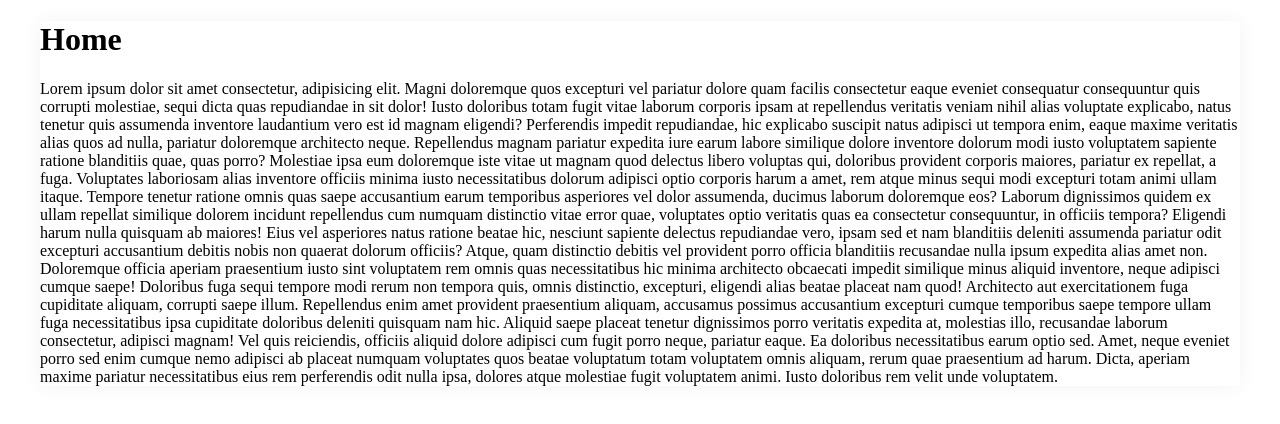
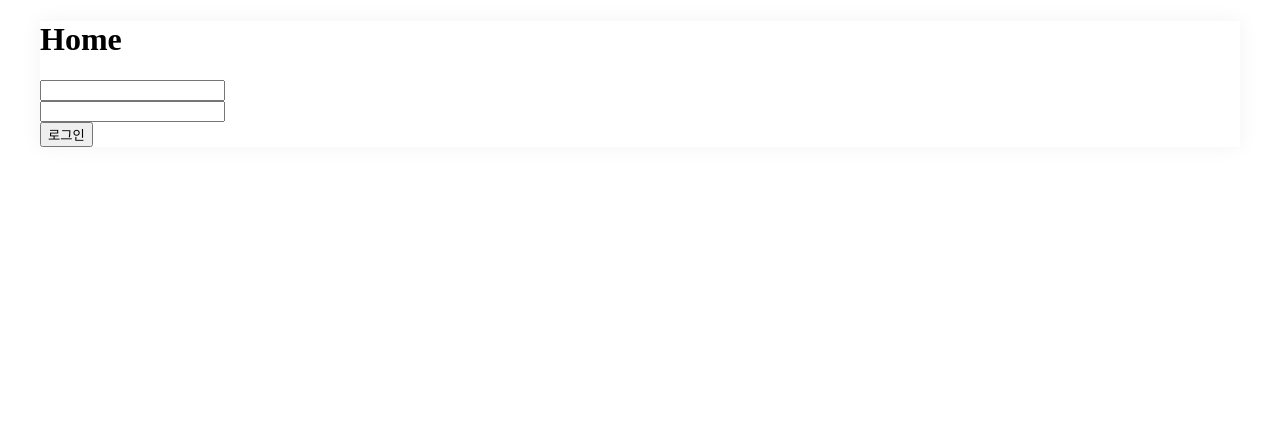
Before and after one commit to hjhj97/vue-nest-crud, a Vue app in the folder frontend/: page / in a window 1280 px wide. Shown: the top 424 px of the page. Built offline with nearby package versions, Linux system fonts and the light colour scheme.

Commit message:
FE : 로그인 기능 추가

```diff
--- a/frontend/src/views/Home.vue
+++ b/frontend/src/views/Home.vue
@@ -1,57 +1,44 @@
 <template>
 	<div>
 		<h1>Home</h1>
-		<p>
-			Lorem ipsum dolor sit amet consectetur, adipisicing elit. Magni doloremque quos excepturi vel
-			pariatur dolore quam facilis consectetur eaque eveniet consequatur consequuntur quis corrupti
-			molestiae, sequi dicta quas repudiandae in sit dolor! Iusto doloribus totam fugit vitae
-			laborum corporis ipsam at repellendus veritatis veniam nihil alias voluptate explicabo, natus
-			tenetur quis assumenda inventore laudantium vero est id magnam eligendi? Perferendis impedit
-			repudiandae, hic explicabo suscipit natus adipisci ut tempora enim, eaque maxime veritatis
-			alias quos ad nulla, pariatur doloremque architecto neque. Repellendus magnam pariatur
-			expedita iure earum labore similique dolore inventore dolorum modi iusto voluptatem sapiente
-			ratione blanditiis quae, quas porro? Molestiae ipsa eum doloremque iste vitae ut magnam quod
-			delectus libero voluptas qui, doloribus provident corporis maiores, pariatur ex repellat, a
-			fuga. Voluptates laboriosam alias inventore officiis minima iusto necessitatibus dolorum
-			adipisci optio corporis harum a amet, rem atque minus sequi modi excepturi totam animi ullam
-			itaque. Tempore tenetur ratione omnis quas saepe accusantium earum temporibus asperiores vel
-			dolor assumenda, ducimus laborum doloremque eos? Laborum dignissimos quidem ex ullam repellat
-			similique dolorem incidunt repellendus cum numquam distinctio vitae error quae, voluptates
-			optio veritatis quas ea consectetur consequuntur, in officiis tempora? Eligendi harum nulla
-			quisquam ab maiores! Eius vel asperiores natus ratione beatae hic, nesciunt sapiente delectus
-			repudiandae vero, ipsam sed et nam blanditiis deleniti assumenda pariatur odit excepturi
-			accusantium debitis nobis non quaerat dolorum officiis? Atque, quam distinctio debitis vel
-			provident porro officia blanditiis recusandae nulla ipsum expedita alias amet non. Doloremque
-			officia aperiam praesentium iusto sint voluptatem rem omnis quas necessitatibus hic minima
-			architecto obcaecati impedit similique minus aliquid inventore, neque adipisci cumque saepe!
-			Doloribus fuga sequi tempore modi rerum non tempora quis, omnis distinctio, excepturi,
-			eligendi alias beatae placeat nam quod! Architecto aut exercitationem fuga cupiditate aliquam,
-			corrupti saepe illum. Repellendus enim amet provident praesentium aliquam, accusamus possimus
-			accusantium excepturi cumque temporibus saepe tempore ullam fuga necessitatibus ipsa
-			cupiditate doloribus deleniti quisquam nam hic. Aliquid saepe placeat tenetur dignissimos
-			porro veritatis expedita at, molestias illo, recusandae laborum consectetur, adipisci magnam!
-			Vel quis reiciendis, officiis aliquid dolore adipisci cum fugit porro neque, pariatur eaque.
-			Ea doloribus necessitatibus earum optio sed. Amet, neque eveniet porro sed enim cumque nemo
-			adipisci ab placeat numquam voluptates quos beatae voluptatum totam voluptatem omnis aliquam,
-			rerum quae praesentium ad harum. Dicta, aperiam maxime pariatur necessitatibus eius rem
-			perferendis odit nulla ipsa, dolores atque molestiae fugit voluptatem animi. Iusto doloribus
-			rem velit unde voluptatem.
-		</p>
+		<form @submit="handleSubmit">
+			<div>
+				<input type="text" v-model="loginData.name" />
+			</div>
+			<div>
+				<input type="password" v-model="loginData.password" />
+			</div>
+			<button type="submit">로그인</button>
+		</form>
 	</div>
 </template>
 
-<script>
+<script lang="ts">
 	import axios from '@/plugins/axiosSetup';
-	import { onMounted } from 'vue';
-	export default {
+	import { defineComponent, onMounted, ref } from 'vue';
+
+	export default defineComponent({
 		setup() {
+			const loginData = ref<{ name: string; password: string }>({} as any);
+			const handleSubmit = async (e: Event) => {
+				e.preventDefault();
+				const data = { ...loginData.value };
+
+				const res = await axios.post('/auth/signin', data);
+				if (res) {
+					console.log(res);
+				}
+			};
 			onMounted(async () => {
 				const res = await axios.get('/');
-				console.log(res);
 			});
-			return {};
+			return {
+				loginData,
+				//
+				handleSubmit,
+			};
 		},
-	};
+	});
 </script>
 
 <style lang="scss" scoped></style>
```
